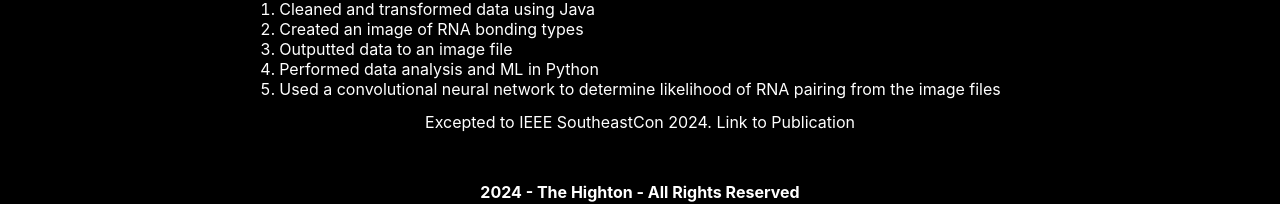
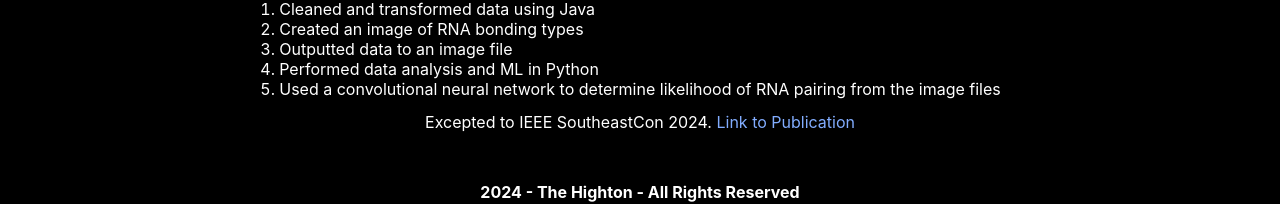
Before and after one commit to shighton/thehighton, a Next.js app: page /rna in a window 1280 px wide. Shown: the part 382-586 px from the top of the page. Built offline with nearby package versions, Linux system fonts and the light colour scheme; no server answers.

Commit message:
Link to pub is blue now

```diff
--- a/pages/rna.js
+++ b/pages/rna.js
@@ -20,7 +20,7 @@ const RNA = () => (
                 <li>Used a convolutional neural network to determine likelihood of RNA pairing from the image files</li>
             </ol>
 
-            <p>Excepted to IEEE SoutheastCon 2024. <a classname='blue-links' target='_blank' href='https://ieeexplore.ieee.org/document/10500205'>Link to Publication</a></p>
+            <p>Excepted to IEEE SoutheastCon 2024. <a href='https://ieeexplore.ieee.org/document/10500205' className='blue-links' target='_blank'>Link to Publication</a></p>
         </div>
 
     </div>
```
